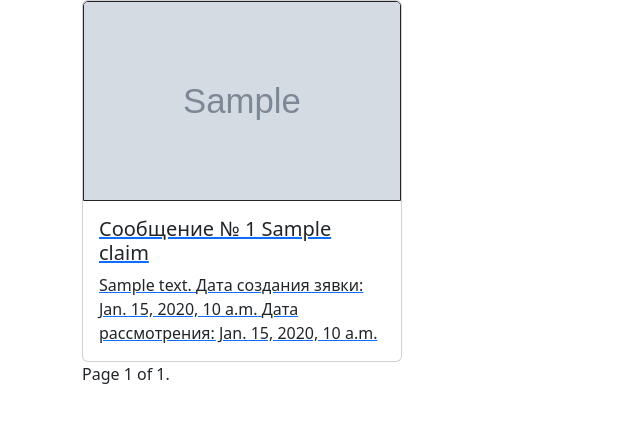
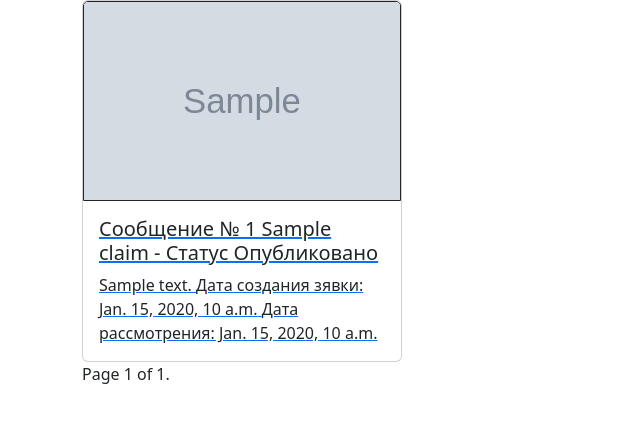
Before and after one commit to Sniperq2/python-basic, a Django app: page / in a window 1280 px wide. Shown: the part 56-479 px from the top of the page, without its empty margins (0-640 px from the left). Run offline with Django 5.2, Linux system fonts and the light colour scheme; data comes from the database, SQL or seed files in the repository; tables that the repository leaves empty hold one stand-in row (values such as "Sample post"); grey boxes marked "Sample" are stand-in pictures; some libraries are stand-ins or nearby versions.

Commit message:
step eight (show claim status)

```diff
--- a/homework_09/simpleblog/claims/templates/claims/claims_list.html
+++ b/homework_09/simpleblog/claims/templates/claims/claims_list.html
@@ -9,7 +9,7 @@
                 <img src="{{ claim.image.url}}" class="card-img-top" width="100px" height="200px" border=1
                      alt="{{ claim.image.url}}">
                 <div class="card-body">
-                    <h5 class="card-title">Сообщение № {{ claim.id}} {{ claim.title }}</h5>
+                    <h5 class="card-title">Сообщение № {{ claim.id}} {{ claim.title }} - Статус {{ claim.status}}</h5>
                     <p class="card-text">
                         {{ claim.text}}
                         <span>Дата создания зявки: {{ claim.created_date }}</span>
```
